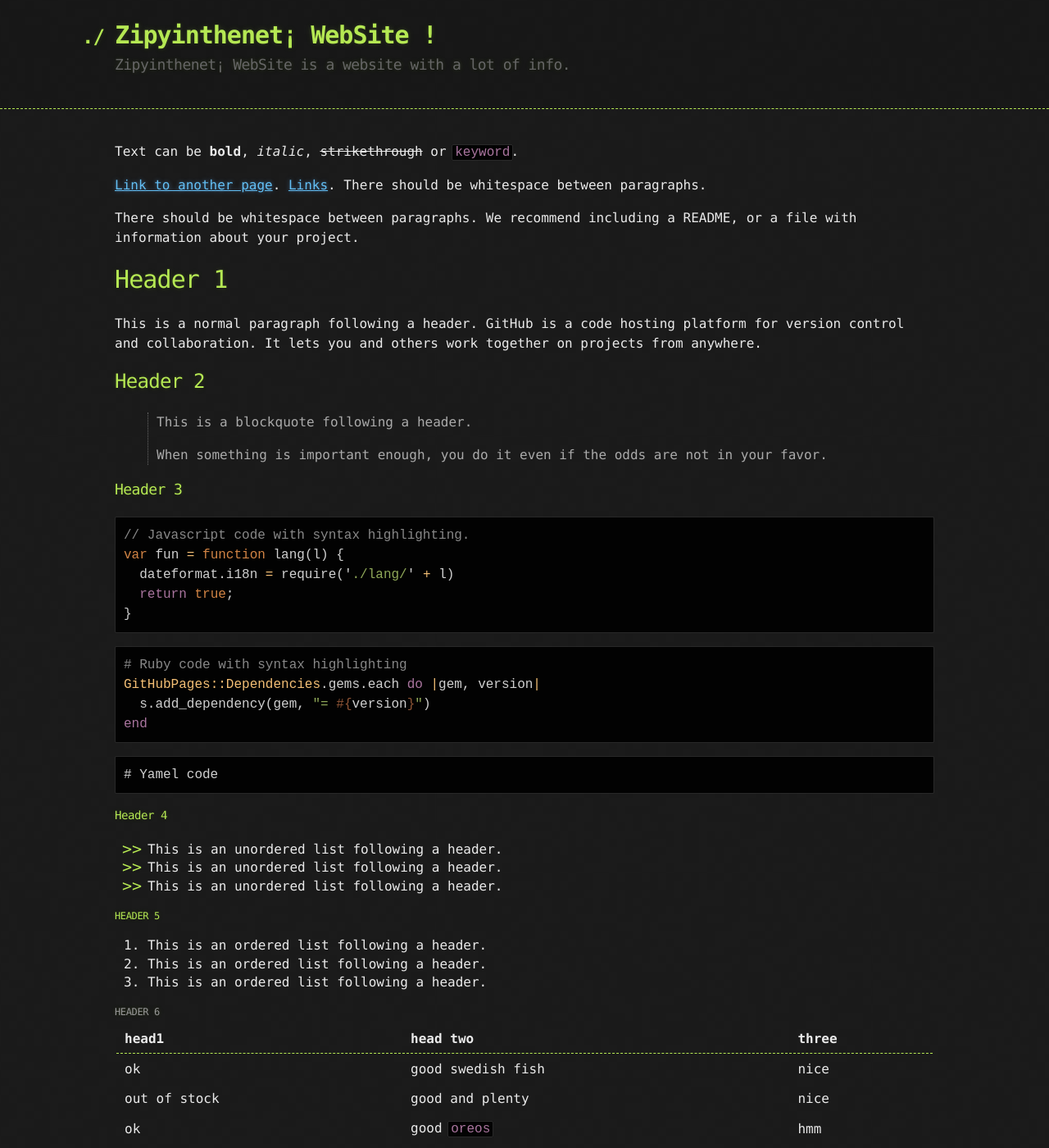
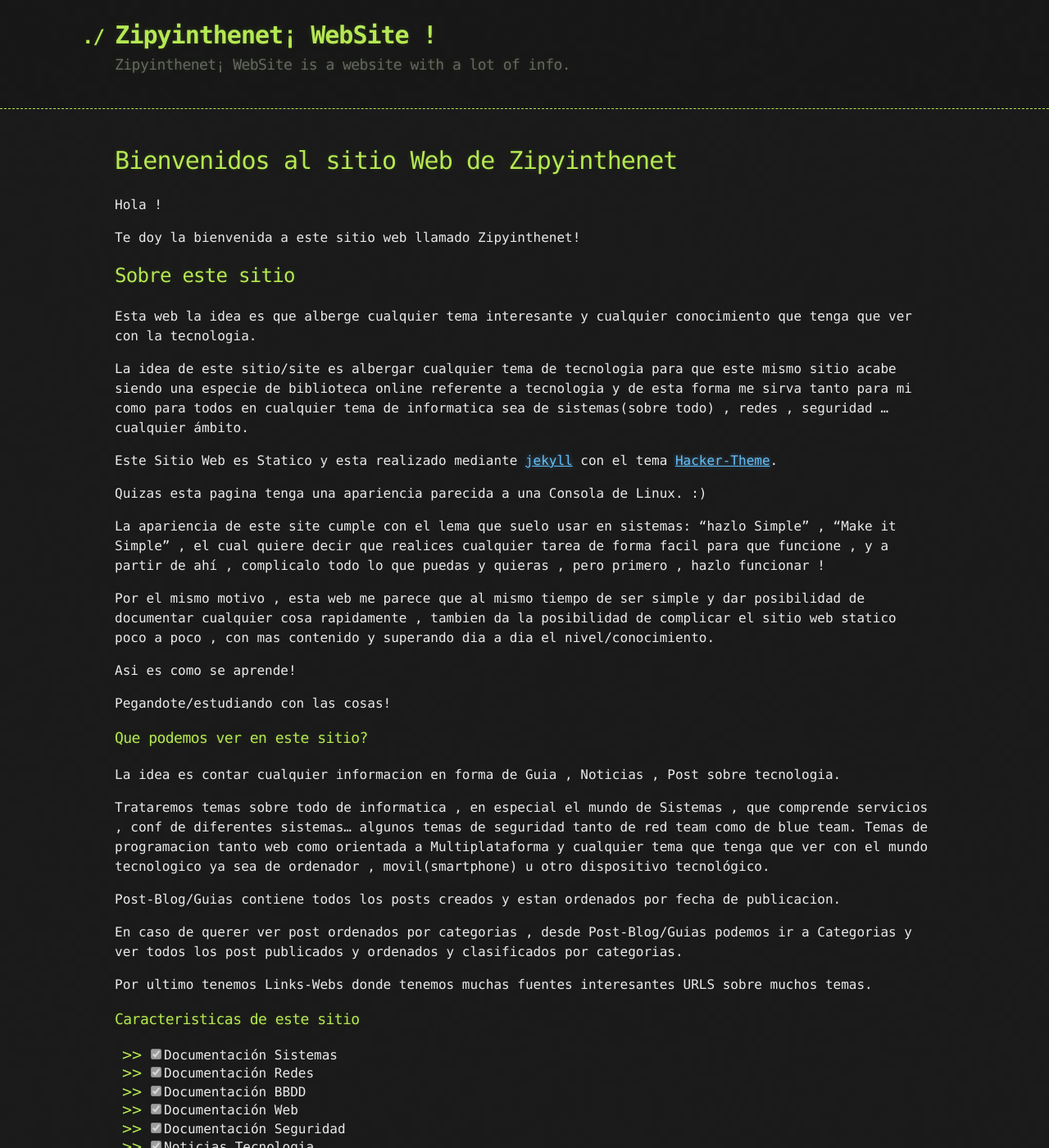
Before and after one commit to zipyinthenet/zipyinthenet.github.io, a Jekyll site: the page built from index.md, in a window 1280 px wide and 1400 px high. Shown: the whole window at 82% size. Built offline with Jekyll 4.4.1, drawn with Linux system fonts in a browser that asks for light colours; our own code applies the rules of GitHub Pages for plain Markdown files; some of the changed text lies outside the part shown.

Commit message:
añade contenido index

```diff
--- a/index.md
+++ b/index.md
@@ -1,6 +1,64 @@
 ---
 layout: default
 ---
+
+# Bienvenidos al sitio Web de Zipyinthenet
+
+Hola !
+
+Te doy la bienvenida a este sitio web llamado Zipyinthenet!
+
+## Sobre este sitio
+
+Esta web la idea es que alberge cualquier tema interesante y cualquier conocimiento que tenga que ver con la tecnologia.
+
+La idea de este sitio/site es albergar cualquier tema de tecnologia para que este mismo sitio acabe siendo una especie de biblioteca online referente a tecnologia y de esta forma me sirva tanto para mi como para todos en cualquier tema de informatica sea de sistemas(sobre todo) , redes , seguridad ...cualquier ámbito.
+
+Este Sitio Web es Statico y esta realizado mediante [jekyll](https://github.com/jekyll/jekyll) con el tema [Hacker-Theme](https://github.com/pages-themes/hacker).
+
+Quizas esta pagina tenga una apariencia parecida a una Consola de Linux. :)
+
+La apariencia de este site cumple con el lema que suelo usar en sistemas: "hazlo Simple" , "Make it Simple" , el cual quiere decir que realices cualquier tarea de forma facil para que funcione , y a partir de ahí , complicalo todo lo que puedas y quieras , pero primero , hazlo funcionar !
+
+Por el mismo motivo , esta web me parece que al mismo tiempo de ser simple y dar posibilidad de documentar cualquier cosa rapidamente , tambien da la posibilidad de complicar el sitio web statico poco a poco , con mas contenido y superando dia a dia el nivel/conocimiento.
+
+Asi es como se aprende!
+
+Pegandote/estudiando con las cosas!
+
+### Que podemos ver en este sitio?
+
+La idea es contar cualquier informacion en forma de Guia , Noticias , Post sobre tecnologia.
+
+Trataremos temas sobre todo de informatica , en especial el mundo de Sistemas , que comprende servicios , conf de diferentes sistemas... algunos temas de seguridad tanto de red team como de blue team. Temas de programacion tanto web como orientada a Multiplataforma y cualquier tema que tenga que ver con el mundo tecnologico ya sea de ordenador , movil(smartphone) u otro dispositivo tecnológico.
+
+Post-Blog/Guias contiene todos los posts creados y estan ordenados por fecha de publicacion.
+
+En caso de querer ver post ordenados por categorias , desde Post-Blog/Guias podemos ir a Categorias y ver todos los post publicados y ordenados y clasificados por categorias.
+
+Por ultimo tenemos Links-Webs donde tenemos muchas fuentes interesantes URLS sobre muchos temas.
+
+### Caracteristicas de este sitio
+
+- [x] Documentación Sistemas
+- [x] Documentación Redes
+- [x] Documentación BBDD
+- [x] Documentación Web
+- [x] Documentación Seguridad
+- [x] Noticias Tecnologia
+
+### Contacto
+
+~~~ yml
+# Twitter:
+Tag: "@zipyinthenet"
+LINK: [@zipyinthenet](https://twitter.com/zipyinthenet)
+# URL: "/web/"
+URL: "https://zipyinthenet.github.io"
+~~~
+
+
+-----------------------------------------------------------------------------
 
 Text can be **bold**, _italic_, ~~strikethrough~~ or `keyword`.
 
```
